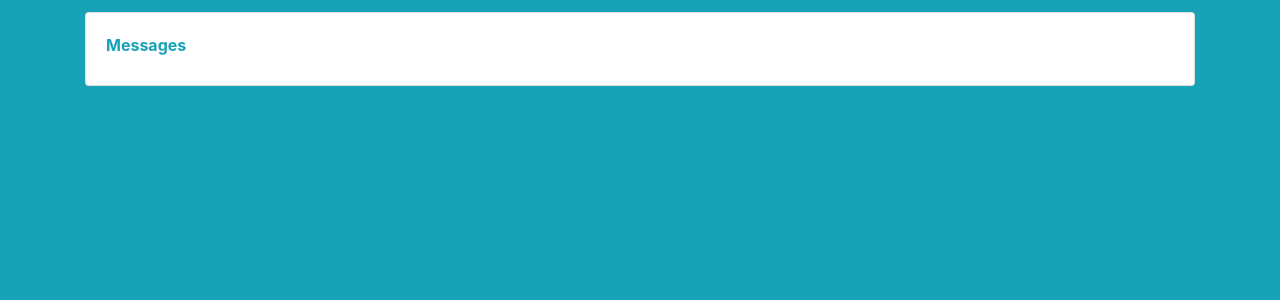
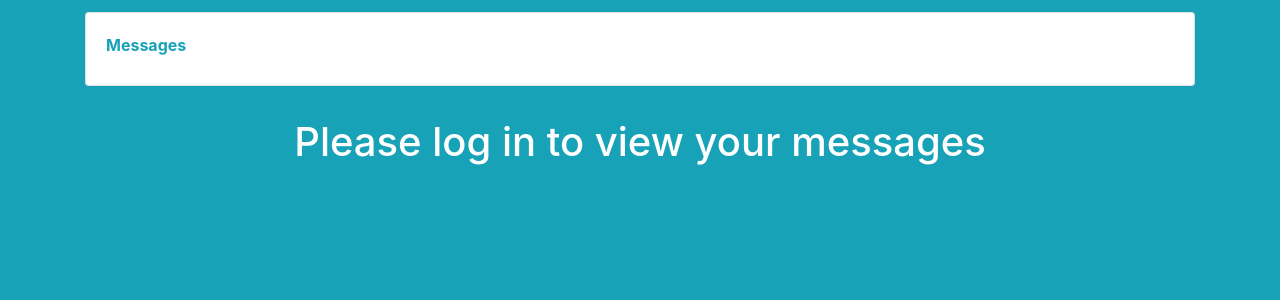
Before and after one commit to robbiemcarthur/sportsday_project, a Django app: page /sportsday/messages/ in a window 1280 px wide. Shown: the part 187-487 px from the top of the page. Run offline with Django 3.2, Linux system fonts and the light colour scheme; some libraries are stand-ins or nearby versions.

Commit message:
messages thing

```diff
--- a/templates/sportsday/create_match.html
+++ b/templates/sportsday/create_match.html
@@ -12,7 +12,7 @@
       </div>
     </div>
 {% endblock header_block %}
-
+{% if user
 {% block body_block %}
 <form id = "user_form" method="post" action="{% url 'create_match' %}"
 	enctype="multipart/form-data">
--- a/templates/sportsday/messages.html
+++ b/templates/sportsday/messages.html
@@ -2,6 +2,7 @@
 {% load staticfiles %}
 
 {% block body_block %}
+{% block title_block %}
       <div class="row mb-2 align-center">
         <div class="col-md-12" align="center">
           <div class="card flex-md-row mb-4 box-shadow h-md-250">
@@ -11,4 +12,16 @@
         </div>
       </div>
     </div>
-{% endblock %}
+{% endblock title_block %}
+{% block content %}
+      <div class="row mb-2 align-center">
+        <div class="col-md-12" align="center">
+                {% if user.is_authenticated %}
+                <h1>You have no new messages</h1>
+                {% else %}
+                <h1>Please log in to view your messages</h1>
+                {% endif %}
+        </div>
+      </div>
+{% endblock content %}
+{% endblock body_block %}
```
Also changed, not shown: db.sqlite3.
